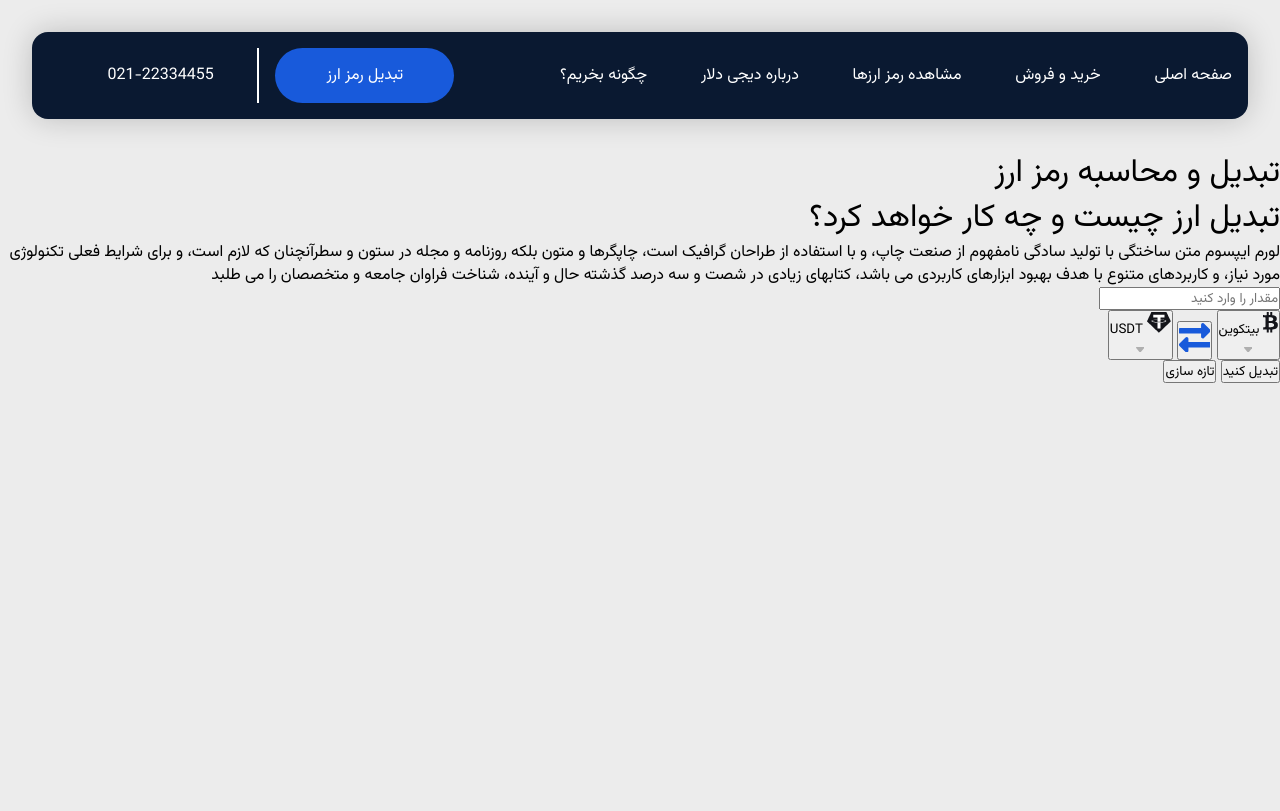
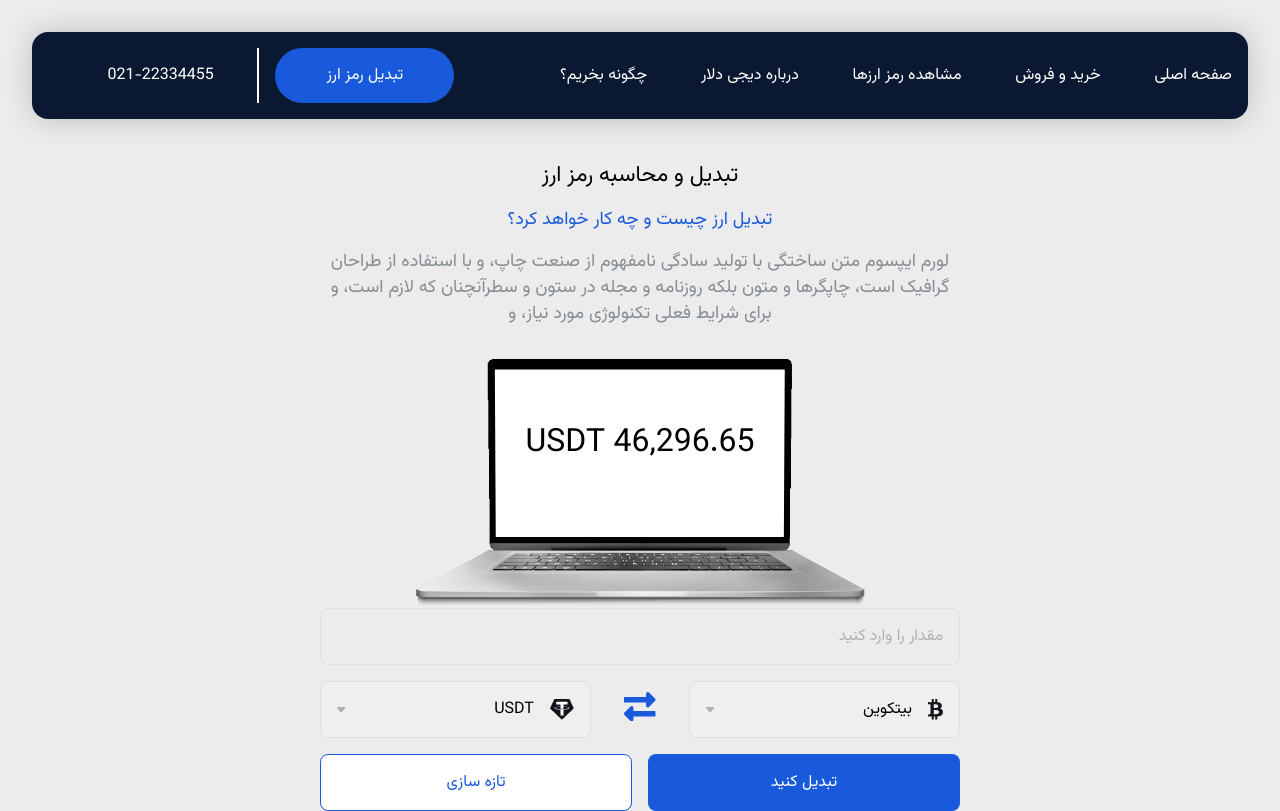
Before and after one commit to MohamadMahdi-Tasha/digi-dollor, a plain HTML site: page assets/pages/calculator/index.html in a window 1280 px wide. Drawn offline with Linux system fonts and the light colour scheme.

Commit message:
added styles of calculator page

```diff
--- a/assets/pages/calculator/index.html
+++ b/assets/pages/calculator/index.html
@@ -29,7 +29,7 @@
     </div>
     <ul class="dv-mobile-nav-links">
         <li class="dv-mobile-nav-link-item">
-            <a href="#"><button>صفحه اصلی</button></a>
+            <a href="../home/index.html"><button>صفحه اصلی</button></a>
         </li>
         <li class="dv-mobile-nav-link-item">
             <a href="#"><button>خرید و فروش</button></a>
@@ -51,7 +51,7 @@
         <!--Right Side Of Header Section-->
         <div class="dv-header-right-side">
             <ul class="dv-header-links">
-                <li class="dv-header-links-item no-margin"><a href="#">صفحه اصلی</a></li>
+                <li class="dv-header-links-item no-margin"><a href="../home/index.html">صفحه اصلی</a></li>
                 <li class="dv-header-links-item"><a href="#">خرید و فروش</a></li>
                 <li class="dv-header-links-item"><a href="#">مشاهده رمز ارزها</a></li>
                 <li class="dv-header-links-item"><a href="#">درباره دیجی دلار</a></li>
@@ -60,7 +60,7 @@
         </div>
         <!--Left Side Of Header Section-->
         <div class="dv-header-left-side">
-            <div class="dv-header-left-side-btn-holder"><a href="#"><button class="dv-header-left-side-btn bg-blue">تبدیل رمز ارز</button></a></div>
+            <div class="dv-header-left-side-btn-holder"><a href="index.html"><button class="dv-header-left-side-btn bg-blue">تبدیل رمز ارز</button></a></div>
             <div class="dv-header-left-side-btn-holder"><a href="tel:02122334455"><button class="dv-header-left-side-btn no-bg">021-22334455</button></a></div>
             <a class="dv-on-mobile-logo" href="index.html"><img src="../../img/img-logo-typeography.png" alt="لوگو"></a>
             <button class="dv-on-mobile-nav-toggle" id="dv-on-mobile-nav-toggle">
@@ -72,23 +72,24 @@
     </header>
 </div>
 <!--Main Section-->
-<main>
+<main class="dv-main">
+    <div class="dv-main-inner-holder">
         <!--Top Side Of Main Section-->
-    <div>
-        <h1>تبدیل و محاسبه رمز ارز</h1>
-        <h1>تبدیل ارز چیست و چه کار خواهد کرد؟</h1>
-        <p>لورم ایپسوم متن ساختگی با تولید سادگی نامفهوم از صنعت چاپ، و با استفاده از طراحان گرافیک است، چاپگرها و متون بلکه روزنامه و مجله در ستون و سطرآنچنان که لازم است، و برای شرایط فعلی تکنولوژی مورد نیاز، و کاربردهای متنوع با هدف بهبود ابزارهای کاربردی می باشد، کتابهای زیادی در شصت و سه درصد گذشته حال و آینده، شناخت فراوان جامعه و متخصصان را می طلبد</p>
+        <div class="dv-main-top">
+            <h1 class="dv-main-top-title">تبدیل و محاسبه رمز ارز</h1>
+            <h1 class="dv-main-top-subtitle">تبدیل ارز چیست و چه کار خواهد کرد؟</h1>
+            <p class="dv-main-top-paragraph">لورم ایپسوم متن ساختگی با تولید سادگی نامفهوم از صنعت چاپ، و با استفاده از طراحان گرافیک است، چاپگرها و متون بلکه روزنامه و مجله در ستون و سطرآنچنان که لازم است، و برای شرایط فعلی تکنولوژی مورد نیاز، و</p>
         </div>
         <!--Middle Side Of Main Section-->
-    <div><div><h1></h1></div></div>
+        <div class="dv-middle-side-laptop-holder"><div class="dv-middle-side-laptop"><h1 id="dv-middle-side-calculation">46,296.65 USDT</h1></div></div>
         <!--Inputs Of Main Section-->
-    <form action="#">
-        <input type="number" placeholder="مقدار را وارد کنید">
+        <form class="dv-bottom-side-form" action="#">
+            <input class="dv-input" type="number" placeholder="مقدار را وارد کنید">
             <div>
                 <!--Top Side-->
-            <div>
+                <div class="dv-currency">
                     <!--Right Button Of Main Section-->
-                <button>
+                    <button class="dv-currency-btn" type="button">
                         <div>
                             <img src="../../img/calculator/currency/img-bitcoin.png" alt="بیتکوین">
                             بیتکوین
@@ -98,7 +99,7 @@
                         </svg>
                     </button>
                     <!--Change Button Of Main Section-->
-                <button>
+                    <button type="button" class="dv-change-btn">
                         <svg xmlns="http://www.w3.org/2000/svg" width="31.5" height="29.484" viewBox="0 0 31.5 29.484">
                             <g id="Group_547" data-name="Group 547" transform="translate(-663.75 -750.371)">
                                 <path id="Icon_awesome-long-arrow-alt-right" data-name="Icon awesome-long-arrow-alt-right" d="M22.074,15.188H.844A.844.844,0,0,0,0,16.031v3.938a.844.844,0,0,0,.844.844h21.23v3.239a1.688,1.688,0,0,0,2.881,1.193l6.051-6.051a1.687,1.687,0,0,0,0-2.386l-6.051-6.051a1.688,1.688,0,0,0-2.881,1.193Z" transform="translate(663.75 740.113)" fill="#185adb"/>
@@ -107,7 +108,7 @@
                         </svg>
                     </button>
                     <!--Left Button Of Main Section-->
-                <button>
+                    <button class="dv-currency-btn" type="button">
                         <div>
                             <img src="../../img/calculator/currency/img-tether.png" alt="USDT">
                             USDT
@@ -118,12 +119,13 @@
                     </button>
                 </div>
                 <!--Bottom Side-->
-            <div>
-                <button>تبدیل کنید</button>
-                <button>تازه سازی</button>
+                <div class="dv-bottom-side-btns">
+                    <button class="dv-bottom-side-btn dv-btn-bg-blue" type="submit">تبدیل کنید</button>
+                    <button class="dv-bottom-side-btn dv-btn-border-blue">تازه سازی</button>
                 </div>
             </div>
         </form>
+    </div>
 </main>
 <!--Linking Nav Bar Js File-->
 <script src="../../scripts/nav-bar.js"></script>
--- a/assets/styles/style.css
+++ b/assets/styles/style.css
@@ -95,6 +95,7 @@ th {color: #A3A5A8 !important;}
 .dv-footer-bottom-side > h3 > span {color: var(--orange);}
 .dv-footer-top-side-left-side-btn-holder:first-of-type {margin-left: 1rem;}
 .dv-header-links-item.no-margin{margin: 0 !important;}
+
 .dv-header.rounded {
     border-radius: 1rem;
     position: static;
@@ -103,6 +104,7 @@ th {color: #A3A5A8 !important;}
 .dv-header-holder {
     width: 100%;
     padding: 2rem;
+    position: fixed;
 }
 
 .bg-blue {
@@ -646,6 +648,152 @@ footer > :first-child{
     color: white;
 }
 
+/*Calculator Page*/
+.dv-main-inner-holder {width: 50%;}
+.dv-middle-side-laptop-holderdv-middle-side-laptop-holder {margin-bottom: 2rem;}
+.dv-input::placeholder {color: #B0B1B2;}
+.dv-input:hover {background-color: #E0E1E4;}
+.dv-currency-btn > div > img {margin-left: 1rem;}
+.dv-currency-btn:hover {background-color: #E0E1E4;}
+.dv-currency-btn:focus {border-color: var(--indigo);}
+
+.dv-main-top {
+    text-align: center;
+    margin-bottom: 2rem;
+    margin-top: 10rem;
+}
+
+.dv-main {
+    display: flex;
+    justify-content: center;
+    align-items: center;
+    width: 100%;
+    min-height: 100vh;
+}
+
+.dv-main-top-title {
+    margin-bottom: 1rem;
+    font-size: 22px;
+}
+
+.dv-main-top-subtitle {
+    margin-bottom: 1rem;
+    font-size: 18px;
+    color: var(--blue);
+}
+
+.dv-main-top-paragraph {
+    font-size: 18px;
+    color: #868D94;
+}
+
+.dv-middle-side-laptop {
+    background-image: url("../img/calculator/img-laptop.png");
+    min-height: 249px;
+    min-width: 449px;
+    background-size: contain;
+    background-repeat: no-repeat;
+    background-position: center;
+    display: flex;
+    justify-content: center;
+    align-items: center;
+}
+
+#dv-middle-side-calculation {
+    overflow-wrap: break-word;
+    max-width: 20ch;
+    margin-bottom: 5rem;
+}
+
+.dv-input{
+    background-color: unset;
+    border: 1px solid #DFDFDF;
+    border-radius: .5rem;
+    outline: none;
+    padding: 1rem;
+    width: 100%;
+    transition: .3s;
+    color: #B0B1B2;
+    font-size: 16px;
+}
+
+.dv-input:focus {
+    border-color: var(--indigo);
+    background-color: #E0E1E4;
+    color: var(--indigo);
+}
+
+.dv-currency {
+    display: inline-flex;
+    width: 100%;
+    margin-top: 1rem;
+    margin-bottom: 1rem;
+}
+
+.dv-currency-btn {
+    width: 50%;
+    display: inline-flex;
+    justify-content: space-between;
+    align-items: center;
+    padding: 1rem;
+    border-radius: .5rem;
+    border: 1px solid #DFDFDF;
+    transition: .3s;
+    font-size: 16px;
+}
+
+.dv-currency-btn > div {
+    display: inline-flex;
+    align-items: center;
+}
+
+.dv-change-btn {
+    margin-right: 1rem;
+    margin-left: 1rem;
+    width: 5rem;
+    background-color: unset;
+    border: none;
+}
+
+.dv-bottom-side-btns {
+    width: 100%;
+    display: inline-flex;
+}
+
+.dv-bottom-side-btn {
+    padding: 1rem;
+    width: 50%;
+}
+
+.dv-bottom-side-btn:first-of-type {margin-left: 1rem;}
+
+.dv-btn-border-blue {
+    border: 1px solid var(--blue);
+    color: var(--blue);
+    background-color: white;
+    transition: .3s;
+    font-size: 16px;
+    border-radius: .5rem;
+}
+
+.dv-btn-border-blue:hover {
+    background-color: var(--blue);
+    color: white;
+}
+
+.dv-btn-border-blue:active {background-color: var(--blue-darker);}
+.dv-btn-bg-blue {
+    background-color: var(--blue);
+    color: white;
+    border: none;
+    border-radius: .5rem;
+    transition: .3s;
+    font-size: 16px;
+}
+
+.dv-btn-bg-blue:hover {background-color: var(--blue-darker);}
+.dv-btn-bg-blue:active {background-color: var(--blue-darkest);}
+
 /*Media Query*/
 @media (max-width: 1021px) {
     .dv-header-left-side-btn-holder,.dv-header-right-side {display: none;}
```
Also changed, not shown: assets/pages/home/index.html (+2 -2 lines). Lines whose indentation alone changed are shown as unchanged.
